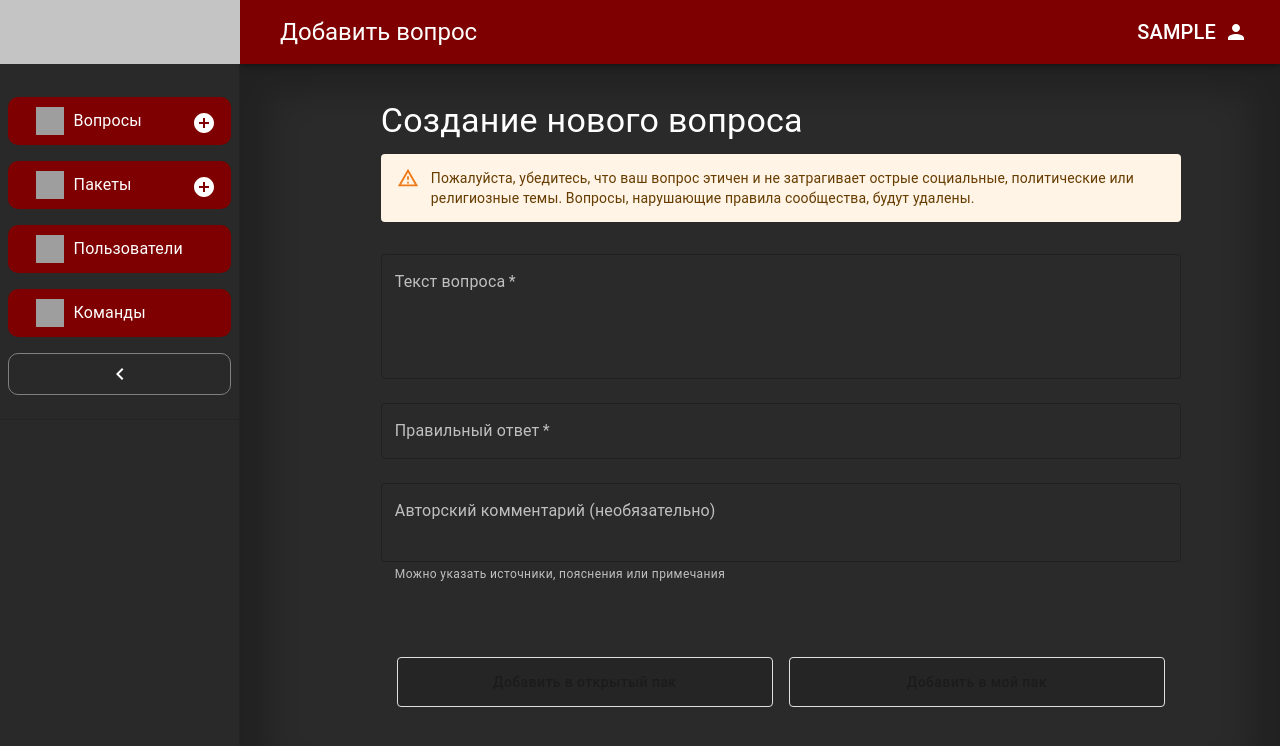
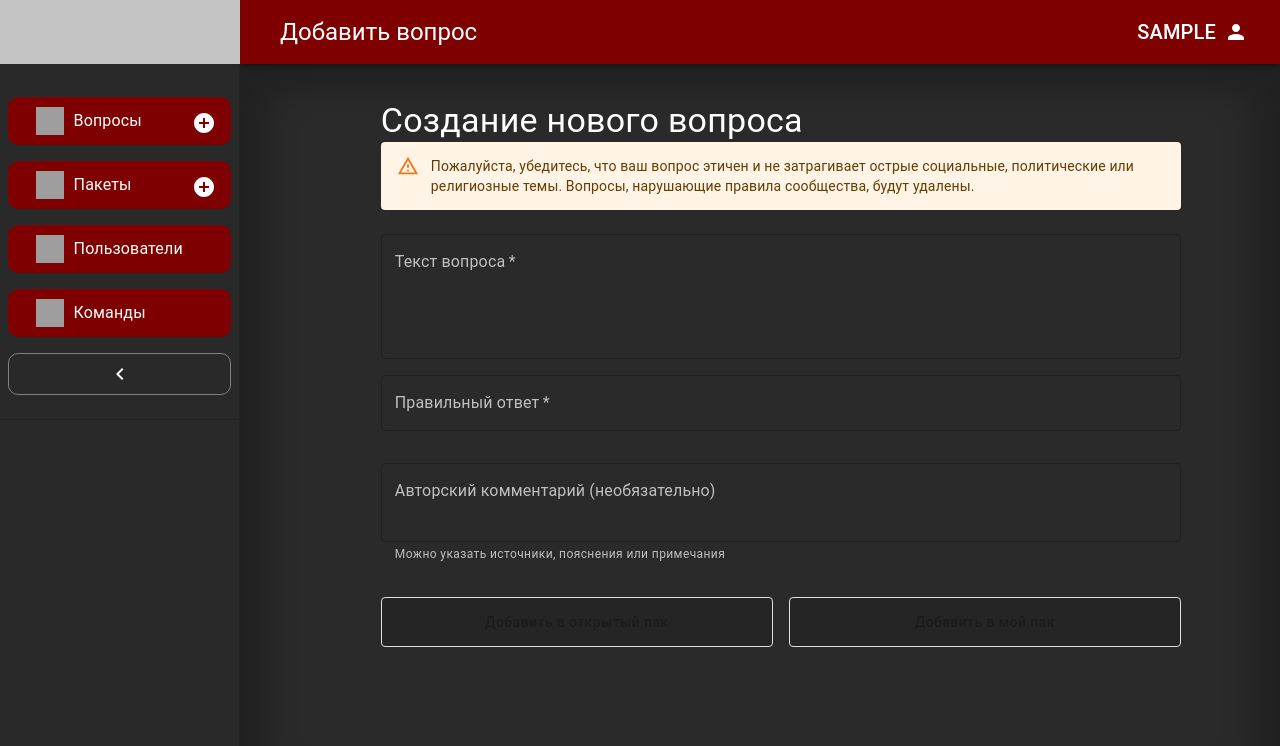
Before and after one commit to thesysadminest/chgk_website, a React (Create React App) app in the folder front_end/: page /add-question in a window 1280 px wide. Shown: the top 746 px of the page. Built offline with nearby package versions, Linux system fonts and the light colour scheme; sample sign-in values are in the browser's storage; grey boxes are pictures that could not be loaded.

Commit message:
soooooooooooo cooked

```diff
--- a/front_end/src/components/NavBar.js
+++ b/front_end/src/components/NavBar.js
@@ -205,6 +205,8 @@ export default function NavBar({ children }) {
       return 'Добавить пак';
     case '/add-pack/add-question':
       return 'Добавить пак';
+    case '/myprofile':
+      return 'Мой профиль';
     default:
       return '';
   }
--- a/front_end/src/components/UserMenu.js
+++ b/front_end/src/components/UserMenu.js
@@ -31,12 +31,13 @@ const UserMenu = () => {
     setAnchorEl(null);
   };
 
+  const handleProfileClick = () => {
+    navigate('/myprofile');
+    handleClose();
+  };
+
   const openPopover = Boolean(anchorEl);
   const id = openPopover ? 'simple-popover' : undefined;
-
-  const handleProfileClick = () => {
-    navigate('/myprofile');
-  };
 
   return (
     <>
@@ -80,7 +81,7 @@ const UserMenu = () => {
             <Box sx={{ p: 2 }}>
               <List>
                 {[
-                  ['Профиль', handleProfileClick],
+                  ['Профиль', handleProfileClick], // Используем обработчик для перехода
                   ['Настройки', '/settings'],
                   ['Мой рейтинг', '/myrating'],
                   ['Моя команда', '/myteam'],
--- a/front_end/src/pages/AddQuestion.js
+++ b/front_end/src/pages/AddQuestion.js
@@ -65,7 +65,7 @@ const AddQuestion = () => {
 
   const handleAddToMyPack = async () => {
     if (!isAuthenticated) return;
-
+    // Реализация добавления в мой пак
   };
 
   if (loading) {
@@ -94,12 +94,12 @@ const AddQuestion = () => {
   }
 
   return (
-    <Box sx={{ maxWidth: 800, mx: 'auto' }}>
-      <Typography variant="h4" gutterBottom>
+    <Box sx={{ maxWidth: 800, mx: 'auto', pt: 0 }}>
+      <Typography variant="h4" >
         Создание нового вопроса
       </Typography>
 
-      <Alert severity="warning" sx={{ mb: 2 }}>
+      <Alert severity="warning" sx={{ mb: 1 }}>
         Пожалуйста, убедитесь, что ваш вопрос этичен и не затрагивает острые социальные,
         политические или религиозные темы. Вопросы, нарушающие правила сообщества,
         будут удалены.
@@ -114,6 +114,7 @@ const AddQuestion = () => {
         multiline
         rows={4}
         required
+        sx={{ mb: 0 }}
       />
 
       <TextField
@@ -123,6 +124,7 @@ const AddQuestion = () => {
         onChange={(e) => setCorrectAnswer(e.target.value)}
         margin="normal"
         required
+        sx={{ mb: 2 }}
       />
 
       <TextField
@@ -134,16 +136,14 @@ const AddQuestion = () => {
         multiline
         rows={2}
         helperText="Можно указать источники, пояснения или примечания"
+        sx={{ mb: 4 }}
       />
 
       <Box sx={{
         display: 'flex',
         justifyContent: 'space-between',
-  mt: 6, // Увеличенный отступ сверху
         gap: 2,
-  position: 'sticky',
-  bottom: 20,
-  p: 2,
+        mb: 3
       }}>
         <Button
           variant="contained"
@@ -151,12 +151,11 @@ const AddQuestion = () => {
           disabled={!questionText || !correctAnswer}
           sx={{
             flex: 1,
-      bgcolor: !questionText || !correctAnswer ? '#f5f5f5' : '#8e24aa', // Бордовый в активном состоянии
-      color: !questionText || !correctAnswer ? '#bdbdbd' : '#ffffff', // Светло-серый в неактивном
+            bgcolor: !questionText || !correctAnswer ? '#f5f5f5' : '#752021',
+            color: !questionText || !correctAnswer ? '#bdbdbd' : '#ffffff',
             '&:hover': {
-        bgcolor: !questionText || !correctAnswer ? '#f5f5f5' : '#7b1fa2'
+              bgcolor: !questionText || !correctAnswer ? '#f5f5f5' : '#c23639'
             },
-      fontSize: '0.875rem',
             py: 1.5,
             borderRadius: 1,
             boxShadow: 'none',
@@ -173,12 +172,11 @@ const AddQuestion = () => {
           disabled={!questionText || !correctAnswer}
           sx={{
             flex: 1,
-      bgcolor: !questionText || !correctAnswer ? '#f5f5f5' : '#8e24aa', // Бордовый в активном состоянии
-      color: !questionText || !correctAnswer ? '#bdbdbd' : '#ffffff', // Светло-серый в неактивном
+            bgcolor: !questionText || !correctAnswer ? '#f5f5f5' : '#752021',
+            color: !questionText || !correctAnswer ? '#bdbdbd' : '#ffffff',
             '&:hover': {
-        bgcolor: !questionText || !correctAnswer ? '#f5f5f5' : '#7b1fa2'
+              bgcolor: !questionText || !correctAnswer ? '#f5f5f5' : '#c23639'
             },
-      fontSize: '0.875rem',
             py: 1.5,
             borderRadius: 1,
             boxShadow: 'none',
```
Also changed, not shown: 2 other files (tests, documents, lock files or other folders). Lines whose indentation alone changed are shown as unchanged.
